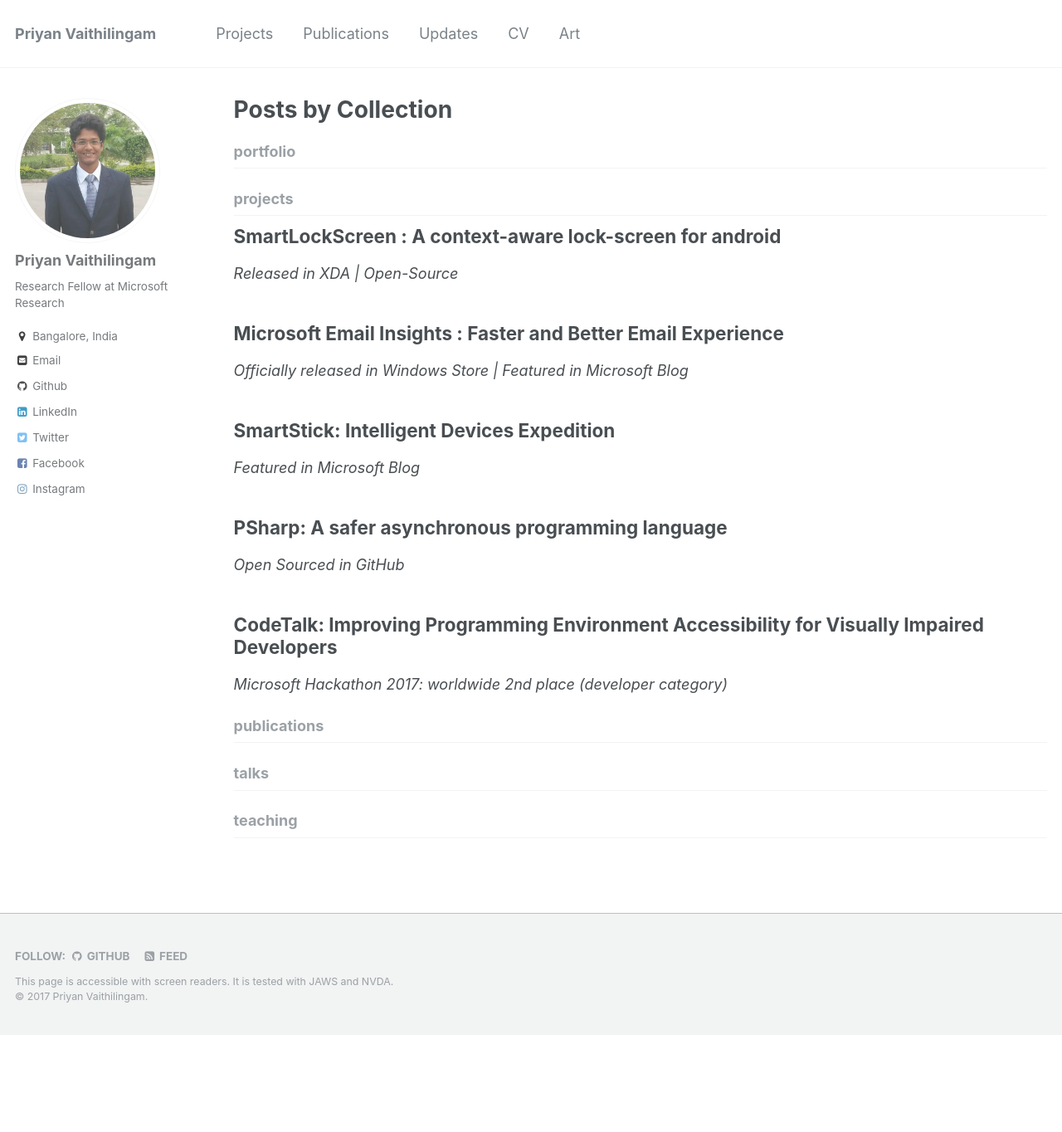
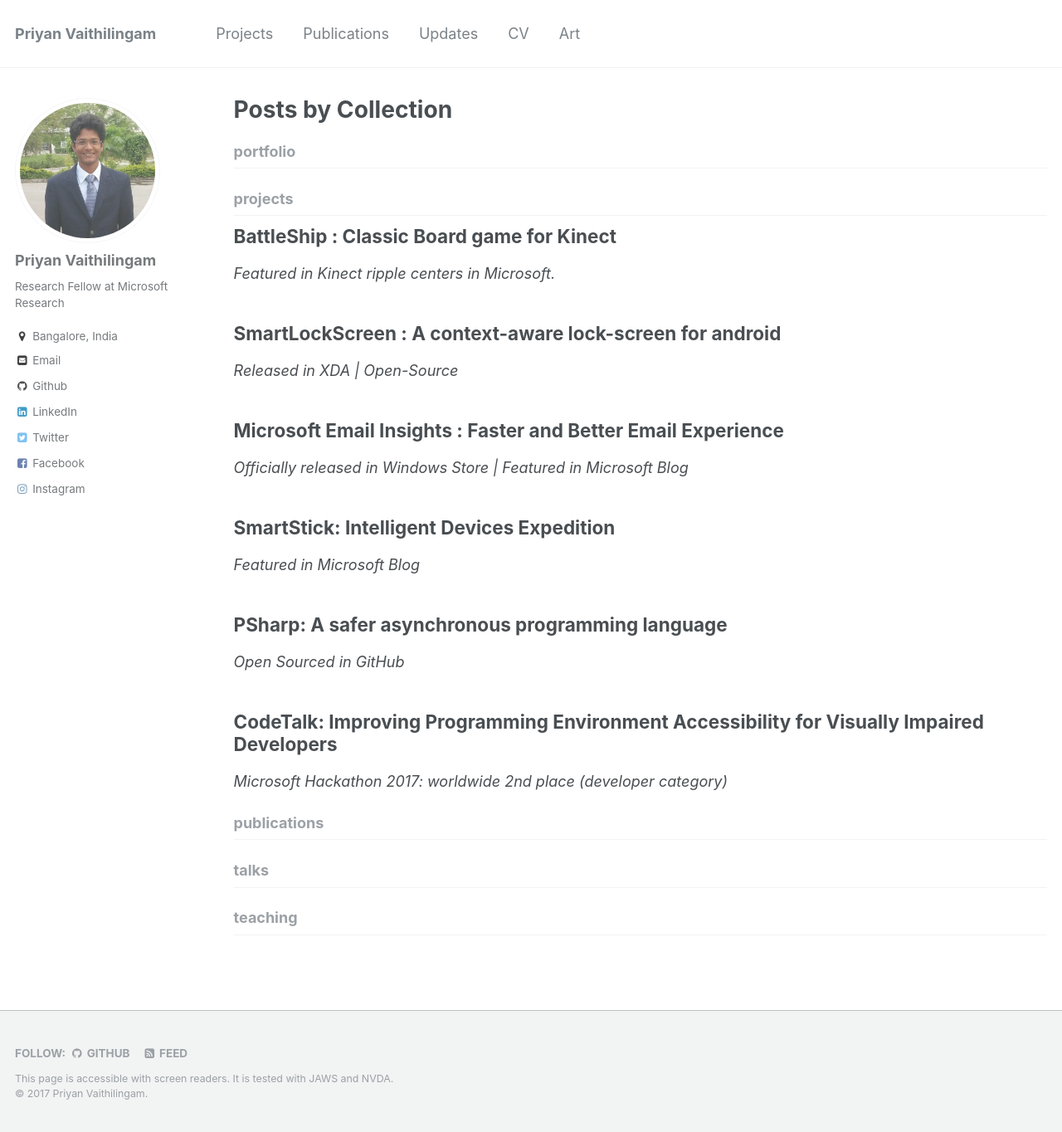
Before and after one commit to priyanmuthu/priyanmuthu.github.io, a Jekyll site: the page built from _pages/collection-archive.html, in a window 1280 px wide and 1364 px high. Shown: the whole window at 83% size. Built offline with Jekyll 4.4.1, drawn with Linux system fonts in a browser that asks for light colours.

Commit message:
added battleship game

```diff
--- /dev/null
+++ b/_projects/2014-07-01-Battleship.md
@@ -0,0 +1,18 @@
+---
+title: "BattleShip : Classic Board game for Kinect"
+excerpt: "*Featured in Kinect ripple centers in Microsoft.*"
+collection: "projects"
+permalink: /projects/BattleShip/
+redirect_from:
+  - /projects/Battleship
+  - /projects/battleship
+  - /BattleShip
+  - /Battleship
+  - /battleship
+---
+
+<p align="justify">BattleShip is the classic two-player board game redesigned for Kinect. It uses the dual projection floor-screen model of the <a href="https://github.com/Microsoft/kinect-ripple" target="_blank">ripple framework</a> for Kinect</p>
+
+![Game Projection](/images/projects/battleship.jpg)
+
+[Link to GitHub repository](https://github.com/vaishaks/battleship)
```
Also changed, not shown: _projects/2015-03-28-SmartLockScreen.md (+1 -0 lines), _projects/2017-06-01-SmartStick.md (+2 -2 lines), images/projects/battleship/battleship.jpg (added).
